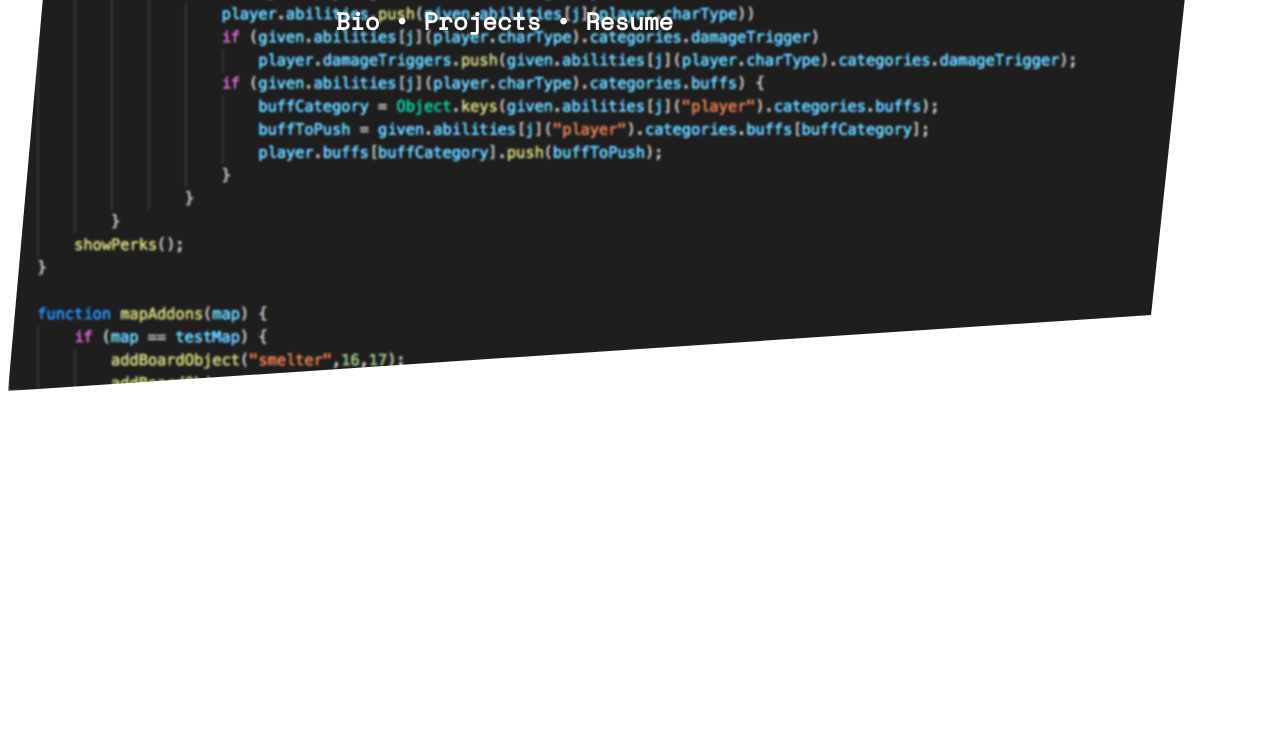
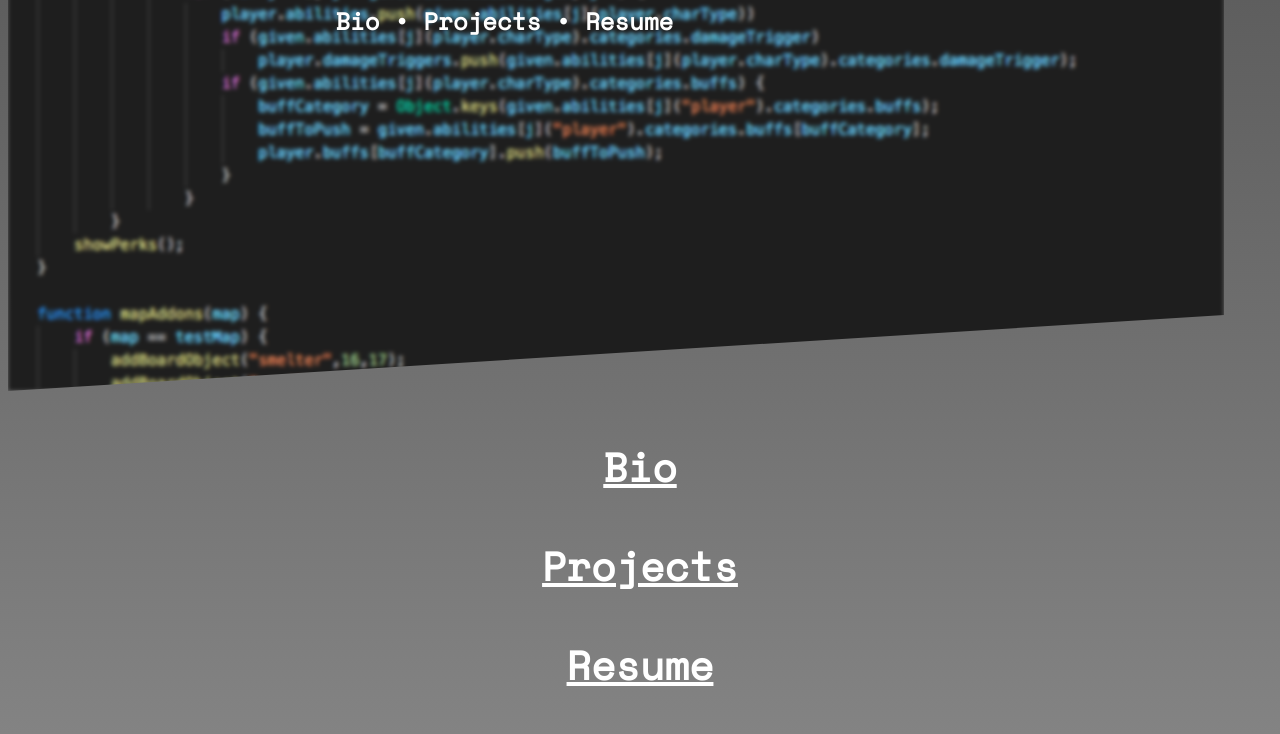
Before and after one commit to jake-orielly/Personal-Site, a plain HTML site: page index.html in a window 1280 px wide. Shown: the part 377-1111 px from the top of the page. Before the commit the page ends 800 px from the top, so only its background shows below. Drawn offline with nearby package versions, Linux system fonts and the light colour scheme.

Commit message:
Styling updates

```diff
--- a/index.html
+++ b/index.html
@@ -5,14 +5,15 @@
     body {
         font-family: 'Space Mono';
         color: white;
+        background: linear-gradient(rgba(30,30,30,0.8),rgba(100,100,100,0.8));
     }
     img {
         width:95vw;
         height:95vh;
-        -webkit-clip-path: polygon(5% 0, 100% 0%, 94% 90%, 0% 100%);
-        clip-path: polygon(5% 10%, 100% 0%, 94% 90%, 0% 100%);
+        -webkit-clip-path: polygon(0% 0, 100% 0%, 100% 90%, 0% 100%);
+        clip-path: polygon(0% 10%, 100% 0%, 100% 90%, 0% 100%);
         filter: saturate(160%) blur(1px);
-        -webkit-filter: saturate(160%) blur(1px);
+        -webkit-filter: saturate(160%) blur(2px);
         z-index:-1;
     }
 
@@ -22,22 +23,46 @@
     }
 
     div {
+        text-align:center;
+    }
+
+    .page-top{
         position: absolute;
         left: 22%;
         top:30%;
         z-index:1;
-        text-align:center;
     }
 
     a {
         cursor: pointer;
+        transition: all .35s;
+        display:inline-block;
+    }
+
+    h3 {
+        text-decoration: underline;
+        font-size: 2.5em;
+    }
+
+    a:hover {
+        transform: translateY(-4px) scale(1.05);
     }
 </style>
 <body>
-    <div>
+    <div class='page-top'>
         <h1>Jake O'Rielly</h1>
         <h2> <a>Bio</a> &bull; <a>Projects</a> &bull; <a>Resume</a></h2>
     </div>
     <img src='code1.png'>
+
+    <div>
+        <h3>Bio</h3>
+    </div>
+    <div>
+        <h3>Projects</h3>
+    </div>
+    <div>
+        <h3>Resume</h3>
+    </div>
 </body>
 </html>
```
